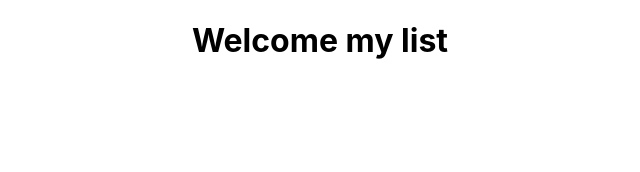
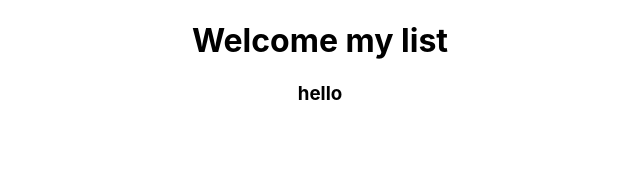
Before and after one commit to NayemulSCode/react-typescript-app, a React (Create React App) app: page / in a window 1280 px wide. Shown: the top 172 px of the page, without its empty margins (320-960 px from the left). Built offline with nearby package versions, Linux system fonts and the light colour scheme.

Commit message:
handling Props

```diff
--- a/src/App.tsx
+++ b/src/App.tsx
@@ -1,5 +1,6 @@
 import React, { useState } from 'react';
 import './App.css';
+import List from './components/List';
 interface IState {
   friend:{
     name: string
@@ -9,14 +10,20 @@ interface IState {
   } []
 }
 function App() {
-  const [friend, setFriend] = useState<IState["friend"]>([]);
+  const [friend, setFriend] = useState<IState["friend"]>([
+    {
+      name: "nayemul",
+      age: 23,
+      url: "",
+      note: "hello nayemul"
+    }
+  ]);
 
-  const changeNumber  = ()=>{
-    setNumber(10);
-  }
+
   return (
     <div className="App">
       <h1>Welcome my list</h1>
+      <List friend={friend} />
     </div>
   );
 }
--- /dev/null
+++ b/src/components/List.tsx
@@ -0,0 +1,18 @@
+import React from 'react'
+interface IProps {
+    friend:{
+      name: string
+      age: number
+      url: string
+      note?: string
+    } []
+  }
+const List: React.FC<IProps> = ({friend}) => {
+    return (
+        <div>
+            <h3>hello</h3>
+        </div>
+    )
+}
+
+export default List
```
